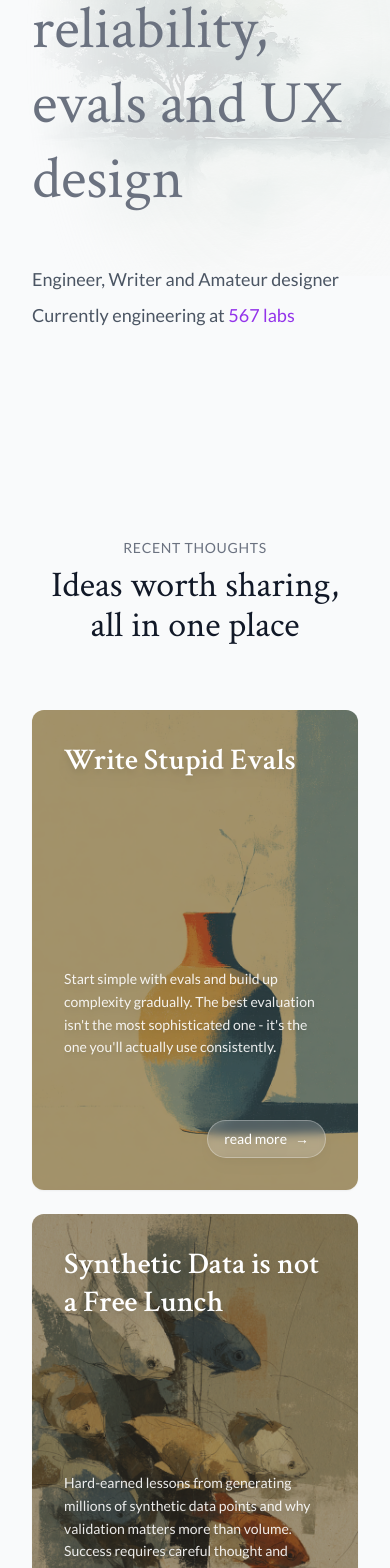
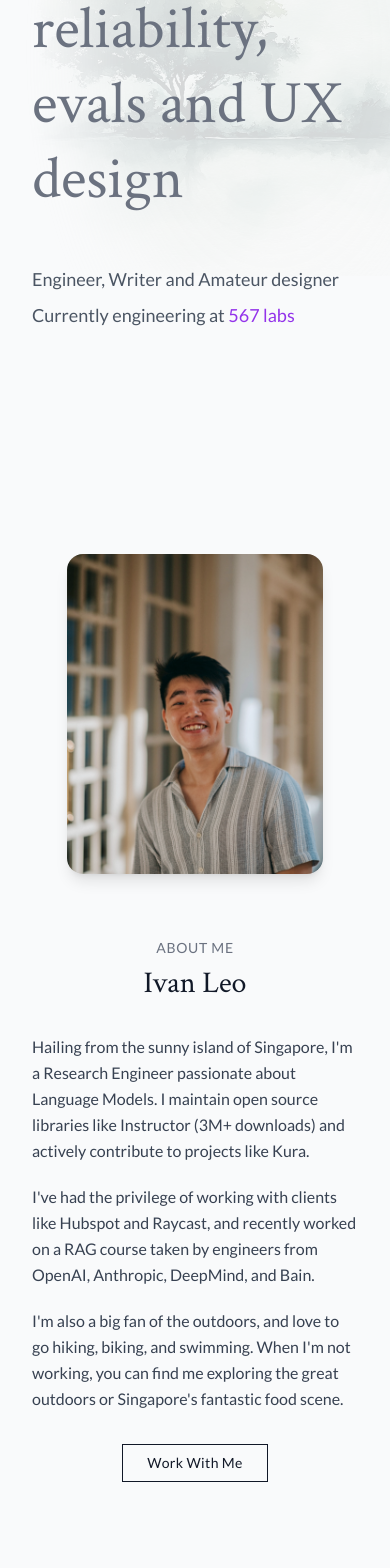
Before and after one commit to ivanleomk/website-v4, a Next.js app: page / in a window 390 px wide. Shown: the part 370-1938 px from the top of the page. Built offline with nearby package versions, Linux system fonts and the light colour scheme.

Commit message:
feat: Implement about section and navigation with smooth scrolling.

```diff
--- a/src/app/page.tsx
+++ b/src/app/page.tsx
@@ -1,5 +1,7 @@
 import { BlogCard } from "@/components/BlogCard";
 import { Hero } from "@/components/Hero";
+import Image from "next/image";
+import Link from "next/link";
 
 export default function Home() {
   return (
@@ -7,11 +9,74 @@ export default function Home() {
       {/* Hero Section */}
       <Hero />
 
+      {/* About Section */}
+      <section id="about" className="bg-gray-50 px-8 sm:px-20 py-20 pb-32">
+        <div className="max-w-4xl mx-auto">
+          <div className="grid grid-cols-1 lg:grid-cols-5 gap-16 items-center">
+            {/* Profile Image */}
+            <div className="lg:col-span-2 flex justify-center">
+              <div className="w-64 h-80">
+                <Image
+                  src="/profile.png"
+                  alt="Profile photo"
+                  width={256}
+                  height={320}
+                  className="rounded-2xl shadow-lg object-cover w-full h-full"
+                />
+              </div>
+            </div>
+
+            {/* Text Content */}
+            <div className="lg:col-span-3">
+              <div className="text-center lg:text-left mb-8">
+                <p className="text-sm font-medium text-gray-500 uppercase tracking-wider mb-2 font-[family-name:var(--font-lato)]">
+                  ABOUT ME
+                </p>
+                <h2 className="text-3xl sm:text-4xl font-normal text-gray-900 font-[family-name:var(--font-crimson)]">
+                  Ivan Leo
+                </h2>
+              </div>
+              <div className="space-y-5 text-base text-gray-700 font-[family-name:var(--font-lato)] leading-relaxed">
+                <p>
+                  Hailing from the sunny island of Singapore, I'm a Research
+                  Engineer passionate about Language Models. I maintain open
+                  source libraries like Instructor (3M+ downloads) and actively
+                  contribute to projects like Kura.
+                </p>
+                <p>
+                  I've had the privilege of working with clients like Hubspot
+                  and Raycast, and recently worked on a RAG course taken by
+                  engineers from OpenAI, Anthropic, DeepMind, and Bain.
+                </p>
+                <p>
+                  I'm also a big fan of the outdoors, and love to go hiking,
+                  biking, and swimming. When I'm not working, you can find me
+                  exploring the great outdoors or Singapore's fantastic food
+                  scene.
+                </p>
+              </div>
+
+              {/* Work With Me Button */}
+              <div className="mt-8 text-center lg:text-left">
+                <Link
+                  href="https://cal.com/ivanleo"
+                  target="_blank"
+                  rel="noopener noreferrer"
+                  className="inline-block border border-gray-900 text-gray-900 px-6 py-2 font-[family-name:var(--font-lato)] text-sm tracking-wide hover:bg-gray-900 hover:text-white transition-all duration-200"
+                >
+                  Work With Me
+                </Link>
+              </div>
+            </div>
+          </div>
+        </div>
+      </section>
+
       {/* Blog Cards Section */}
-      <section className="bg-gray-50 px-8 sm:px-20 py-16">
+      <section id="blog" className="bg-gray-50 px-8 sm:px-20 py-16">
         <div className="max-w-6xl mx-auto">
           {/* Section Header */}
-          <div className="text-center mb-16">
+          <div className="text-center mb-8">
             <p className="text-sm font-medium text-gray-500 uppercase tracking-wider mb-2 font-[family-name:var(--font-lato)]">
               RECENT THOUGHTS
             </p>
@@ -20,6 +85,16 @@ export default function Home() {
               <br />
               all in one place
             </h2>
+          </div>
+
+          {/* View All Articles Link */}
+          <div className="text-center mb-12">
+            <Link
+              href="#"
+              className="text-gray-600 hover:text-gray-900 transition-colors duration-200 font-[family-name:var(--font-lato)] text-sm tracking-wide"
+            >
+              View all articles →
+            </Link>
           </div>
 
           <div className="grid grid-cols-1 md:grid-cols-2 lg:grid-cols-3 gap-6 max-w-5xl mx-auto">
--- a/src/components/Hero.tsx
+++ b/src/components/Hero.tsx
@@ -1,6 +1,8 @@
+import { Navigation } from './Navigation';
+
 export function Hero() {
   return (
-    <div className="min-h-screen bg-gray-50 relative overflow-hidden">
+    <div id="home" className="min-h-screen bg-gray-50 relative overflow-hidden">
       {/* Background image */}
       <div className="absolute inset-0">
         <div
@@ -16,21 +18,7 @@ export function Hero() {
         />
       </div>
 
-      {/* Navigation */}
-      <nav className="relative z-10 flex justify-between items-center px-8 py-6 sm:px-20">
-        <div className="text-2xl font-bold text-gray-900">IL</div>
-        <div className="flex gap-8 text-gray-700 font-[family-name:var(--font-lato)]">
-          <a href="#" className="hover:text-gray-900">
-            About
-          </a>
-          <a href="#" className="hover:text-gray-900">
-            Blog
-          </a>
-          <a href="#" className="hover:text-gray-900">
-            Projects
-          </a>
-        </div>
-      </nav>
+      <Navigation />
 
       {/* Main content - left aligned */}
       <main className="relative z-10 flex items-center min-h-[80vh] px-8 sm:px-20">
--- /dev/null
+++ b/src/components/Navigation.tsx
@@ -0,0 +1,28 @@
+"use client";
+export function Navigation() {
+  return (
+    <nav className="relative z-10 flex justify-between items-center px-8 py-6 sm:px-20">
+      <div className="text-2xl font-bold text-gray-900">IL</div>
+      <div className="flex gap-8 text-gray-700 font-[family-name:var(--font-lato)]">
+        <a
+          href="#about"
+          className="hover:text-gray-900 cursor-pointer"
+          onClick={(e) => {
+            e.preventDefault();
+            document.getElementById("about")?.scrollIntoView({
+              behavior: "smooth",
+            });
+          }}
+        >
+          About
+        </a>
+        <a href="/blog" className="hover:text-gray-900">
+          Blog
+        </a>
+        <a href="#" className="hover:text-gray-900">
+          Projects
+        </a>
+      </div>
+    </nav>
+  );
+}
```
Also changed, not shown: public/profile.png (added), 1 other file (tests, documents, lock files or other folders).
